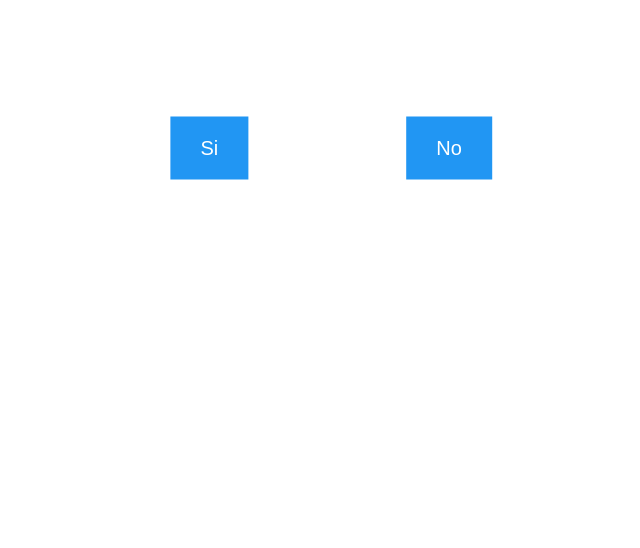
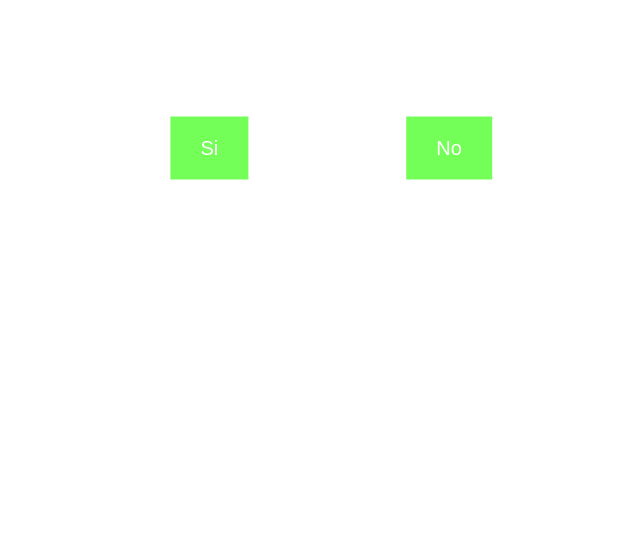
Before and after one commit to SergioSoto98/Quieres-ser-mi-novia, a plain HTML site: page index.html in a window 1280 px wide. Shown: the part 252-800 px from the top of the page, without its empty margins (319-959 px from the left). Drawn offline with Linux system fonts and the light colour scheme.

Commit message:
Color update in the buttons

```diff
--- a/css/style.css
+++ b/css/style.css
@@ -17,7 +17,7 @@ h1{
     top: 50%;
     transform: translateY(-50%);
     text-decoration: none;
-    background: #2196F3;
+    background: #74FF58;
     color: #FFFFFF;
     padding: 20px 30px;
     font-size: 20px;
```
